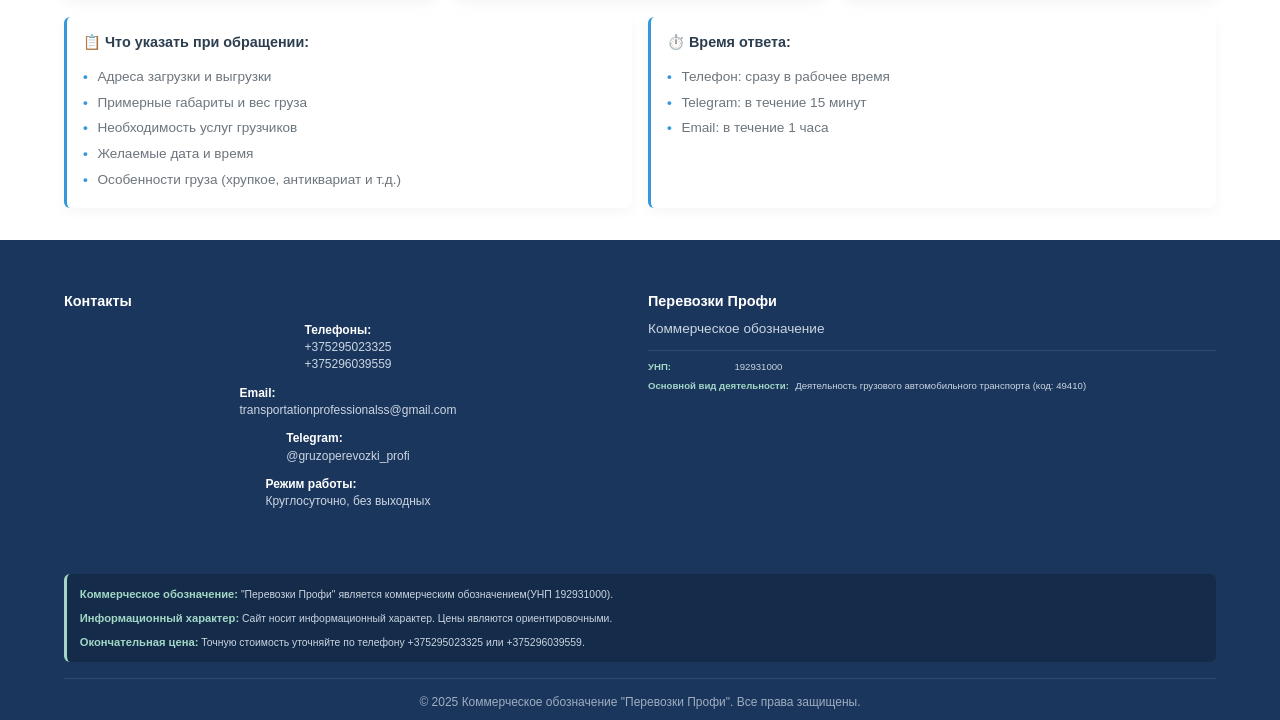
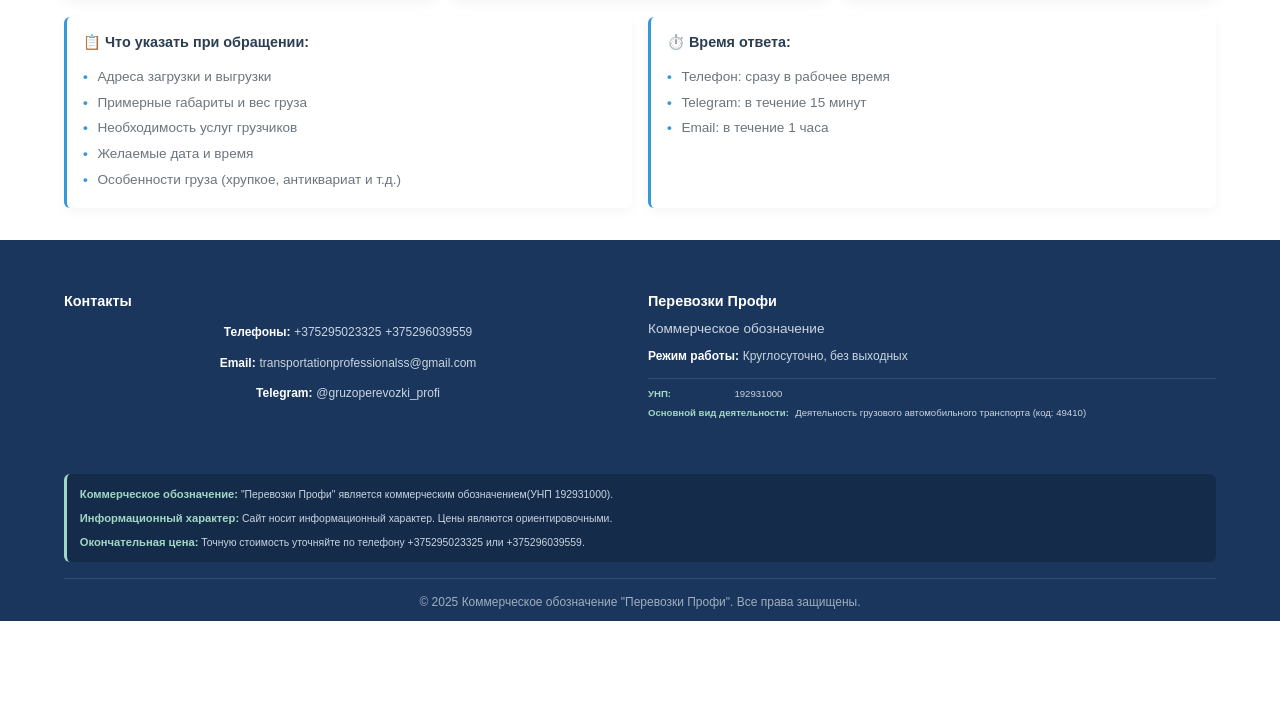
Before and after one commit to Zatflzzzzz/Transport_company, a website: page index.html in a window 1280 px wide. Shown: the part 2738-3458 px from the top of the page. After the commit the page ends 3359 px from the top, so only its background shows below. Drawn offline with Linux system fonts and the light colour scheme.

Commit message:
First commit and deploy

```diff
--- a/assets/css/style.css
+++ b/assets/css/style.css
@@ -841,8 +841,6 @@ h2 {
 
 .contact-item {
     margin-bottom: 0.4rem;
-    display: flex;
-    flex-direction: column;
     gap: 0.1rem;
 }
 
--- a/index.html
+++ b/index.html
@@ -430,15 +430,15 @@
                         <strong>Telegram:</strong>
                         <a href="https://t.me/gruzoperevozki_profi" target="_blank" rel="noopener">@gruzoperevozki_profi</a>
                     </div>
-                    <div class="contact-item">
-                        <strong>Режим работы:</strong>
-                        <span>Круглосуточно, без выходных</span>
-                    </div>
                 </div>
             </section>
             <section class="footer-section">
                 <h3>Перевозки Профи</h3>
                 <p>Коммерческое обозначение</p>
+                <div class="contact-item">
+                    <strong>Режим работы:</strong>
+                    <span>Круглосуточно, без выходных</span>
+                </div>
                 <div class="legal-info">
                     <div class="legal-item">
                         <strong>УНП:</strong>
```
